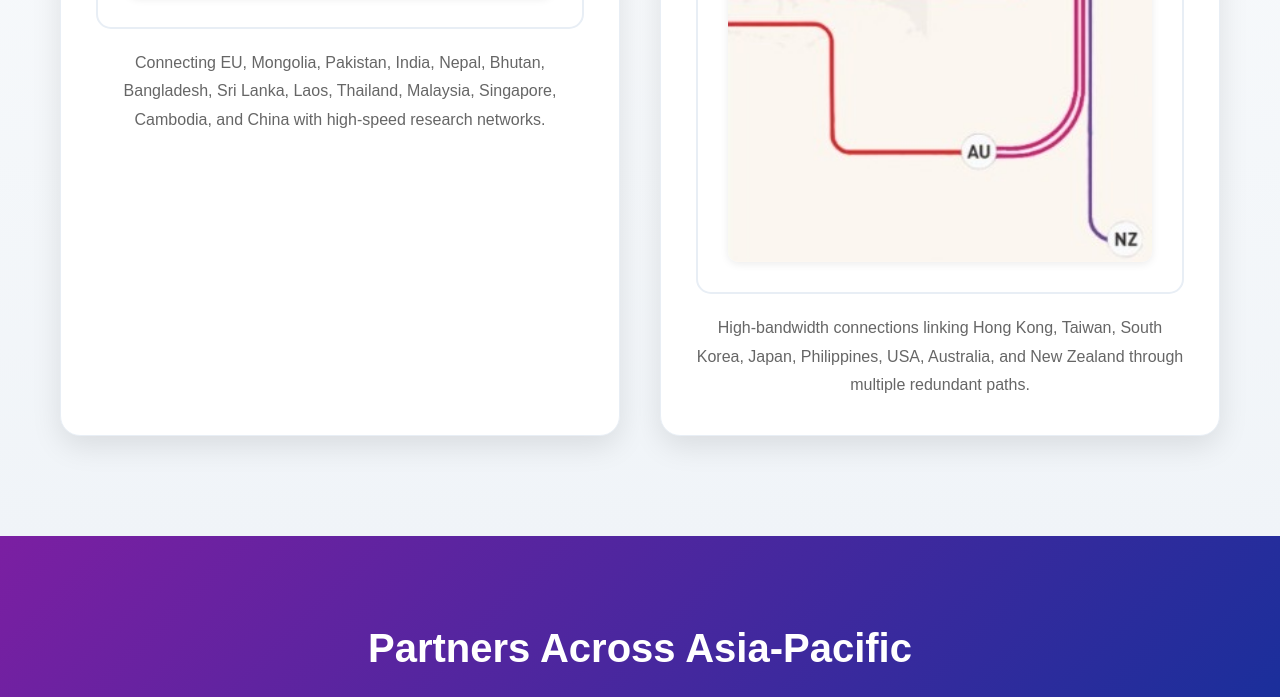
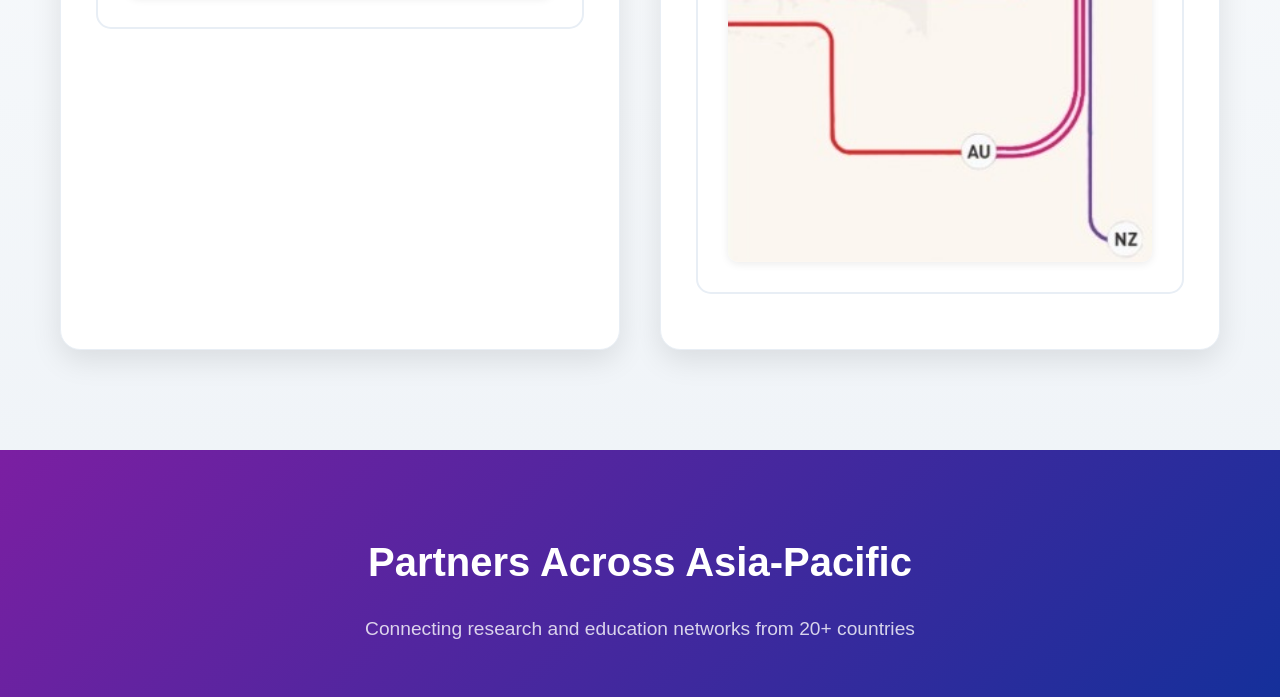
Before and after one commit to aimediadev933-sudo/asia, a plain HTML site: page index.html in a window 1280 px wide. Shown: the part 2391-3088 px from the top of the page. Drawn offline with Linux system fonts and the light colour scheme.

Commit message:
Update index.html

```diff
--- a/index.html
+++ b/index.html
@@ -661,14 +661,14 @@
                     <div class="topology-image-container">
                         <img src="images/network-map-1.png" alt="South and Central Asia Network Topology" class="topology-image">
                     </div>
-                    <p>Connecting EU, Mongolia, Pakistan, India, Nepal, Bhutan, Bangladesh, Sri Lanka, Laos, Thailand, Malaysia, Singapore, Cambodia, and China with high-speed research networks.</p>
+
                 </div>
                 <div class="topology-card">
                     <h3>East Asia & Pacific Network</h3>
                     <div class="topology-image-container">
                         <img src="images/network-map-2.png" alt="East Asia and Pacific Network Topology" class="topology-image">
                     </div>
-                    <p>High-bandwidth connections linking Hong Kong, Taiwan, South Korea, Japan, Philippines, USA, Australia, and New Zealand through multiple redundant paths.</p>
+
                 </div>
             </div>
         </div>
```
